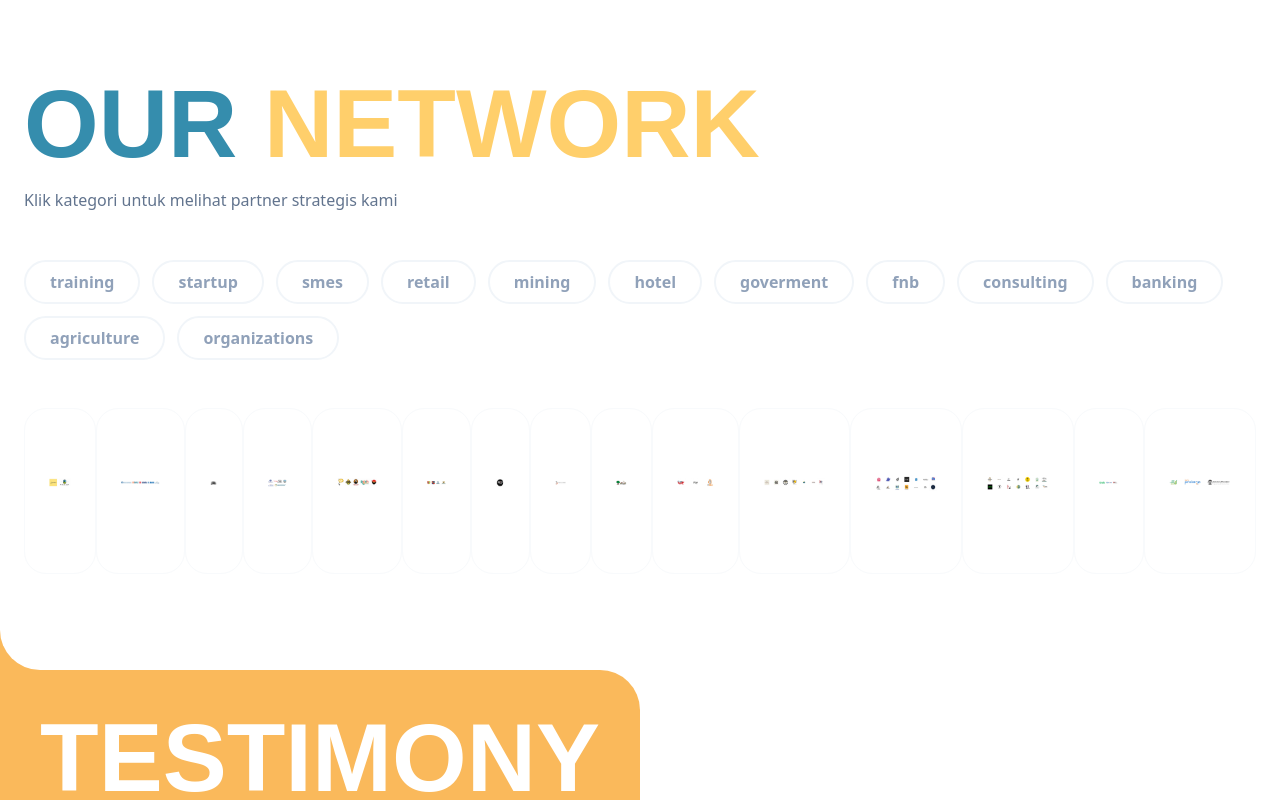
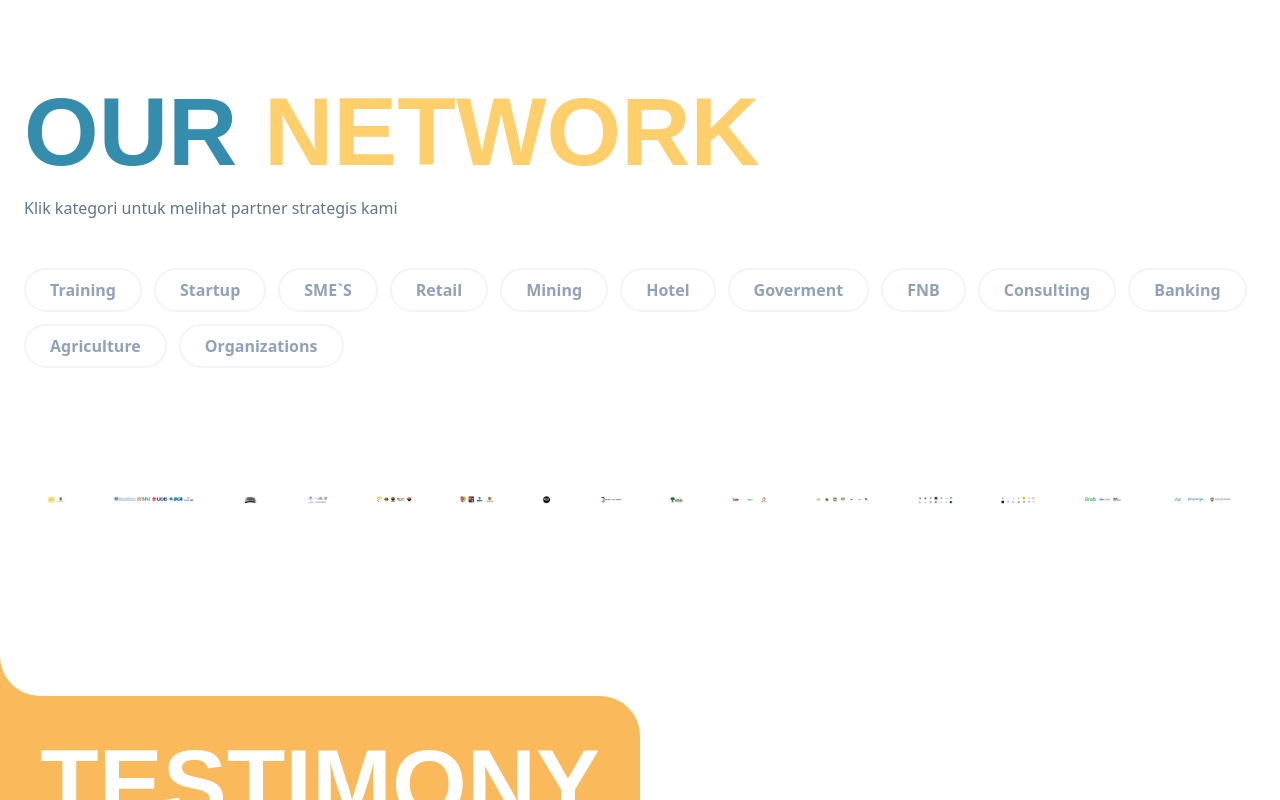
Before and after one commit to Rezeon/dipdop, a React (Vite) app: page / in a window 1280 px wide. Shown: the part 6252-7052 px from the top of the page. Built offline with nearby package versions, Linux system fonts and the light colour scheme.

Commit message:
revisi-3

```diff
--- a/src/App.jsx
+++ b/src/App.jsx
@@ -340,21 +340,21 @@ autentik dan produk interior yang berkualitas.`,
     { src: original, title: "Original", href: "" },
   ];
   const colaboratorLogo = [
-    { src: agriculture, title: "Dealls", category: "agriculture" },
-    { src: banking, title: "IKERJA", category: "banking" },
-    { src: consulting, title: "Glints", category: "consulting" },
+    { src: agriculture, title: "Dealls", category: "Agriculture" },
+    { src: banking, title: "IKERJA", category: "Banking" },
+    { src: consulting, title: "Glints", category: "Consulting" },
     { src: educational, title: "Pijar Mahir", category: "educational" },
-    { src: fnb, title: "Cerdas Cermat", category: "fnb" },
-    { src: goverment, title: "Cakap", category: "goverment" },
-    { src: hotel, title: "DANA", category: "hotel" },
-    { src: mining, title: "GoCorp", category: "mining" },
-    { src: organizations, title: "Kampus Merdeka", category: "organizations" },
-    { src: retail, title: "Taldo", category: "retail" },
-    { src: se, title: "Voucherku", category: "smes" },
-    { src: smess2, title: "Xendit", category: "smes" },
-    { src: smes, title: "Teman Belajar", category: "smes" },
-    { src: startup, title: "Original", category: "startup" },
-    { src: training, title: "Original", category: "training" },
+    { src: fnb, title: "Cerdas Cermat", category: "FNB" },
+    { src: goverment, title: "Cakap", category: "Goverment" },
+    { src: hotel, title: "DANA", category: "Hotel" },
+    { src: mining, title: "GoCorp", category: "Mining" },
+    { src: organizations, title: "Kampus Merdeka", category: "Organizations" },
+    { src: retail, title: "Taldo", category: "Retail" },
+    { src: se, title: "Voucherku", category: "SME`S" },
+    { src: smess2, title: "Xendit", category: "SME`S" },
+    { src: smes, title: "Teman Belajar", category: "SME`S" },
+    { src: startup, title: "Original", category: "Startup" },
+    { src: training, title: "Original", category: "Training" },
   ];
   const dipData = [
     {
@@ -439,26 +439,25 @@ autentik dan produk interior yang berkualitas.`,
       ? colaboratorLogo
       : colaboratorLogo.filter((logo) => logo.category === activeCategory);
   const categories = [
-    "training",
-    "startup",
-    "smes",
-    "retail",
-    ,
-    "mining",
-    "hotel",
-    "goverment",
-    "fnb",
-    "consulting",
-    "banking",
-    "agriculture",
-    "organizations",
+    "Training",
+    "Startup",
+    "SME`S",
+    "Retail",
+    "Mining",
+    "Hotel",
+    "Goverment",
+    "FNB",
+    "Consulting",
+    "Banking",
+    "Agriculture",
+    "Organizations",
   ];
 
   return (
     <>
       <Header />
       <div className="w-full relative flex flex-col pt-20 bg-white">
-        <div className="fixed bottom-5 right-6 flex flex-col items-end gap-3 z-50">
+        <div className="fixed bottom-15 right-6 flex flex-col items-end gap-3 z-50">
           <div
             className={`flex flex-col gap-3 transition-all duration-300 origin-bottom ${
               isOpen
@@ -779,13 +778,13 @@ autentik dan produk interior yang berkualitas.`,
 
               <div className="mt-12 grid grid-cols-2 gap-8">
                 <div>
-                  <p className="text-4xl font-bold italic">Expert</p>
+                  <p className="text-4xl pb-2 font-bold italic">Expert</p>
                   <p className="text-xs uppercase tracking-widest opacity-70">
                     Solutions
                   </p>
                 </div>
                 <div>
-                  <p className="text-4xl font-bold italic">Impact</p>
+                  <p className="text-4xl pb-2 font-bold italic">Impact</p>
                   <p className="text-xs uppercase tracking-widest opacity-70">
                     Social Value
                   </p>
@@ -952,16 +951,16 @@ autentik dan produk interior yang berkualitas.`,
               ))}
             </div>
 
-            <div className="flex flex-col md:flex-row w-auto  items-center">
+            <div className="flex flex-col md:flex-row w-auto justify-center items-center">
               {filteredLogos.map((logo, index) => (
                 <div
                   key={index}
-                  className="group relative flex flex-col w-auto items-center justify-center p-6 rounded-3xl border border-slate-50 hover:bg-white hover:shadow-xl hover:-translate-y-2 transition-all duration-500 animate-in fade-in zoom-in"
+                  className="group relative flex flex-col w-auto items-center justify-center p-6 "
                 >
                   <img
                     src={logo.src}
                     alt={logo.title}
-                    className="min-h-[100px] w-auto object-contain mb-4  transition-all"
+                    className="min-h-[120px] max-h-[120px] w-auto object-contain mb-4  transition-all"
                   />
                 </div>
               ))}
--- a/src/components/CircularText.jsx
+++ b/src/components/CircularText.jsx
@@ -80,7 +80,7 @@ const CircularText = ({ text, spinDuration = 20, onHover = 'speedUp', className
 
   return (
     <motion.div
-      className={`m-0 mx-auto rounded-full w-[200px] h-[200px] relative text-[#005691] font-black text-center cursor-pointer origin-center ${className}`}
+      className={`m-0 mx-auto rounded-full w-[180px] h-[180px] relative text-[#005691] font-black text-center cursor-pointer origin-center ${className}`}
       style={{ rotate: rotation }}
       initial={{ rotate: 0 }}
       animate={controls}
```
